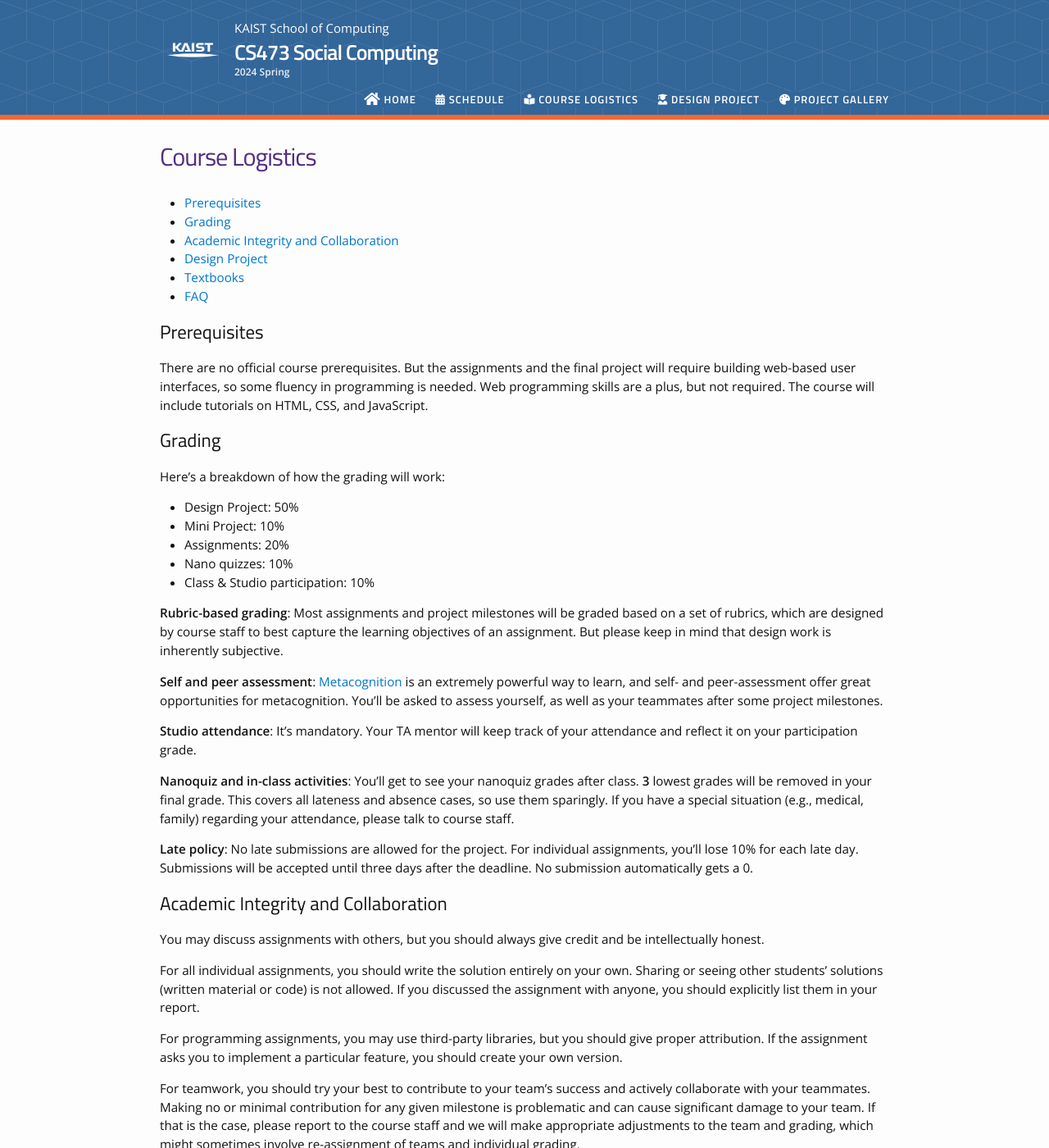
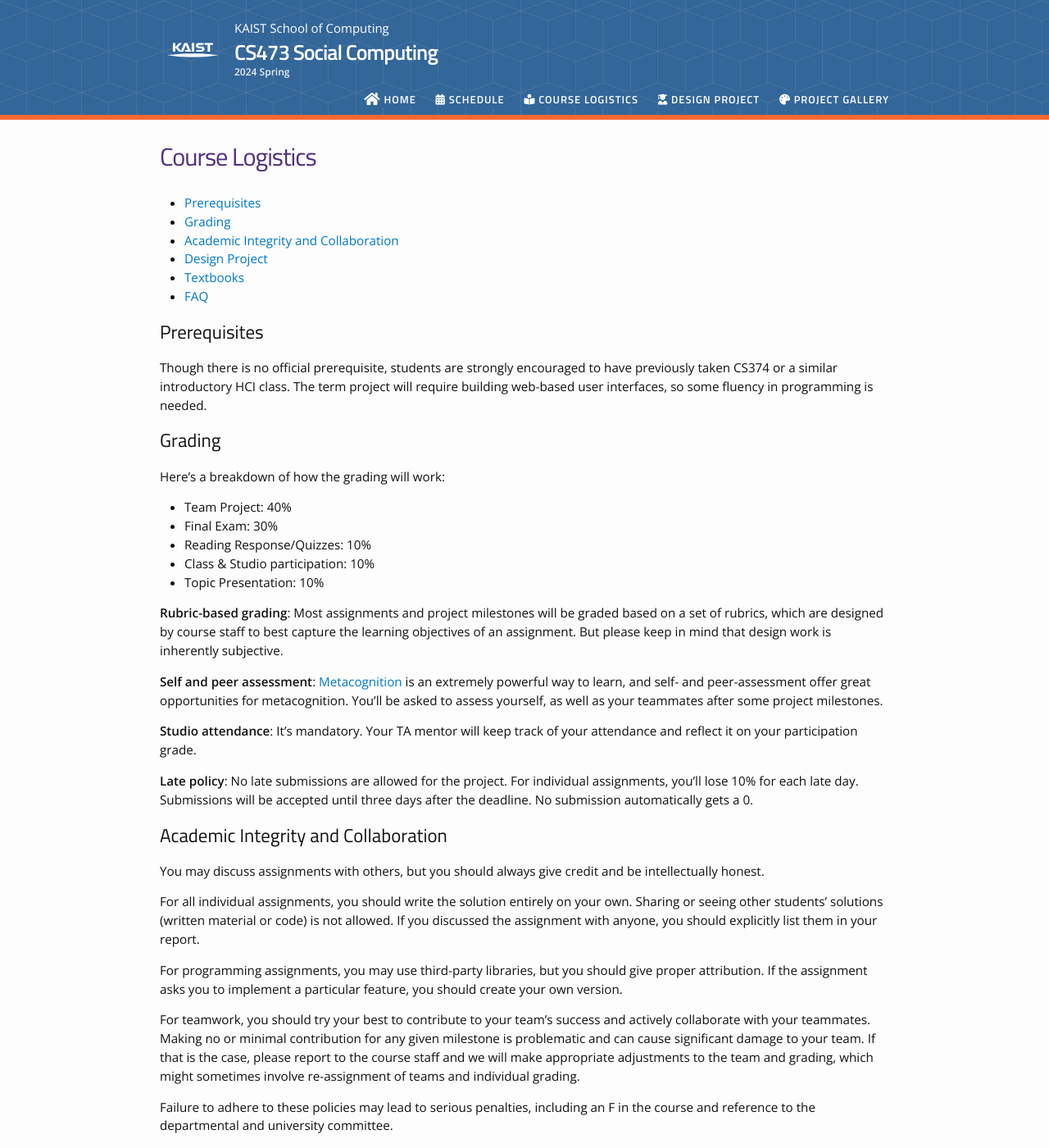
Before and after one commit to cstl-kaist/cs473-2025-fall, a Jekyll site: the page built from logistics.md, in a window 1280 px wide and 1400 px high. Shown: the whole window at 82% size. Built offline with Jekyll 4.4.1, drawn with Linux system fonts in a browser that asks for light colours; nearby versions of some CDN libraries; some of the changed text lies outside the part shown.

Commit message:
Update logistics.md
Grading policy updates etc

```diff
--- a/logistics.md
+++ b/logistics.md
@@ -16,24 +16,22 @@ permalink: /logistics/
 
 <!-- TOC --><a name="prerequisites"></a>
 ## Prerequisites
-There are no official course prerequisites. But the assignments and the final project will require building web-based user interfaces, so some fluency in programming is needed. Web programming skills are a plus, but not required. The course will include tutorials on HTML, CSS, and JavaScript.
+Though there is no official prerequisite, students are strongly encouraged to have previously taken CS374 or a similar introductory HCI class. The term project will require building web-based user interfaces, so some fluency in programming is needed.
 
 <!-- TOC --><a name="grading"></a>
 ## Grading
 Here's a breakdown of how the grading will work:
-* Design Project: 50%
-* Mini Project: 10%
-* Assignments: 20%
-* Nano quizzes: 10%
+* Team Project: 40%
+* Final Exam: 30%
+* Reading Response/Quizzes: 10%
 * Class & Studio participation: 10%
+* Topic Presentation: 10%
 
 **Rubric-based grading**: Most assignments and project milestones will be graded based on a set of rubrics, which are designed by course staff to best capture the learning objectives of an assignment. But please keep in mind that design work is inherently subjective.
 
 **Self and peer assessment**: [Metacognition](https://en.wikipedia.org/wiki/Metacognition) is an extremely powerful way to learn, and self- and peer-assessment offer great opportunities for metacognition. You'll be asked to assess yourself, as well as your teammates after some project milestones.
 
 **Studio attendance**: It's mandatory. Your TA mentor will keep track of your attendance and reflect it on your participation grade.
-
-**Nanoquiz and in-class activities**: You'll get to see your nanoquiz grades after class. **3** lowest grades will be removed in your final grade. This covers all lateness and absence cases, so use them sparingly. If you have a special situation (e.g., medical, family) regarding your attendance, please talk to course staff.
 
 **Late policy**: No late submissions are allowed for the project. For individual assignments, you'll lose 10% for each late day. Submissions will be accepted until three days after the deadline. No submission automatically gets a 0.
 
```
Also changed, not shown: other parts of logistics.md (+1 -1 lines).
